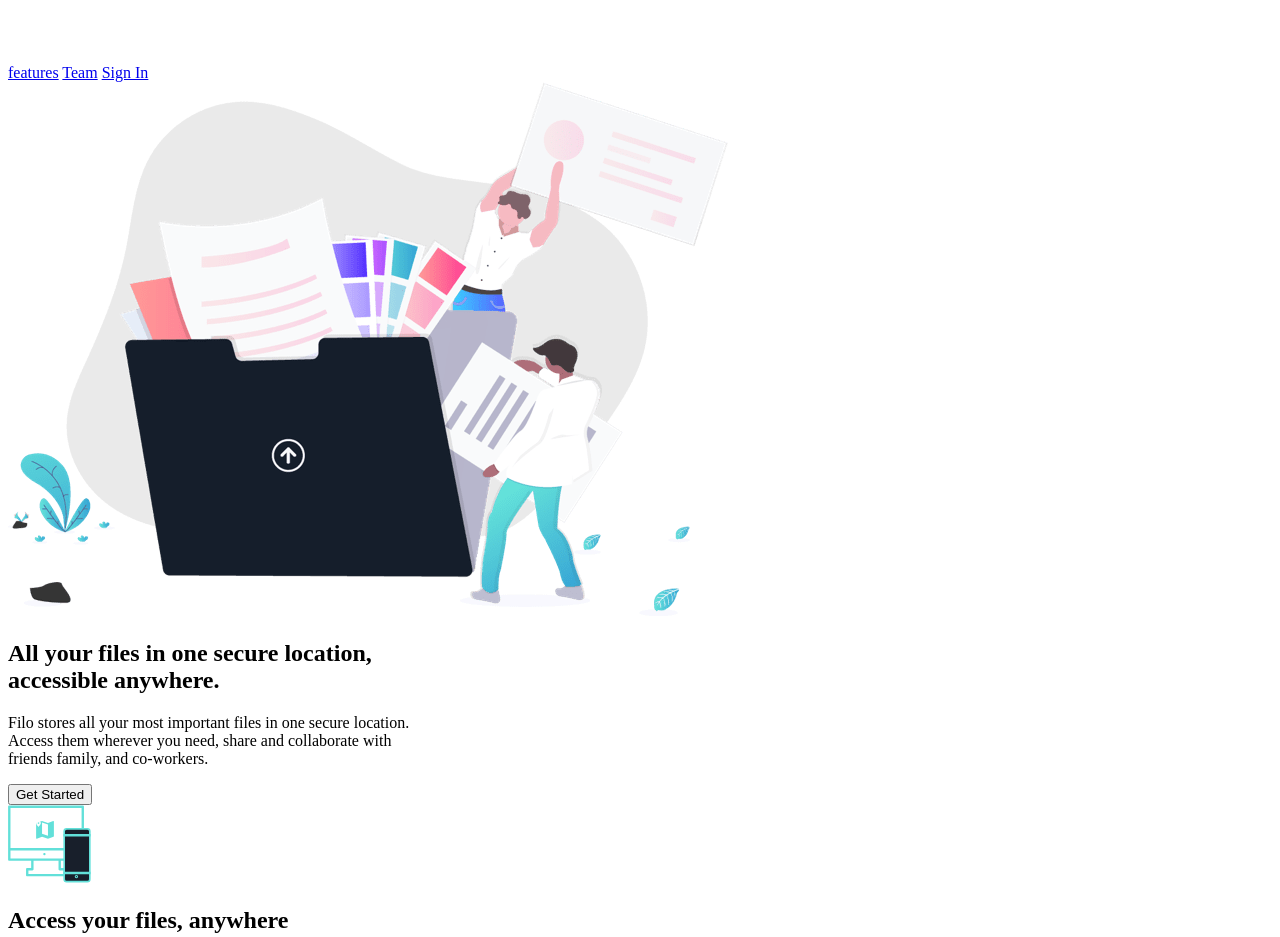
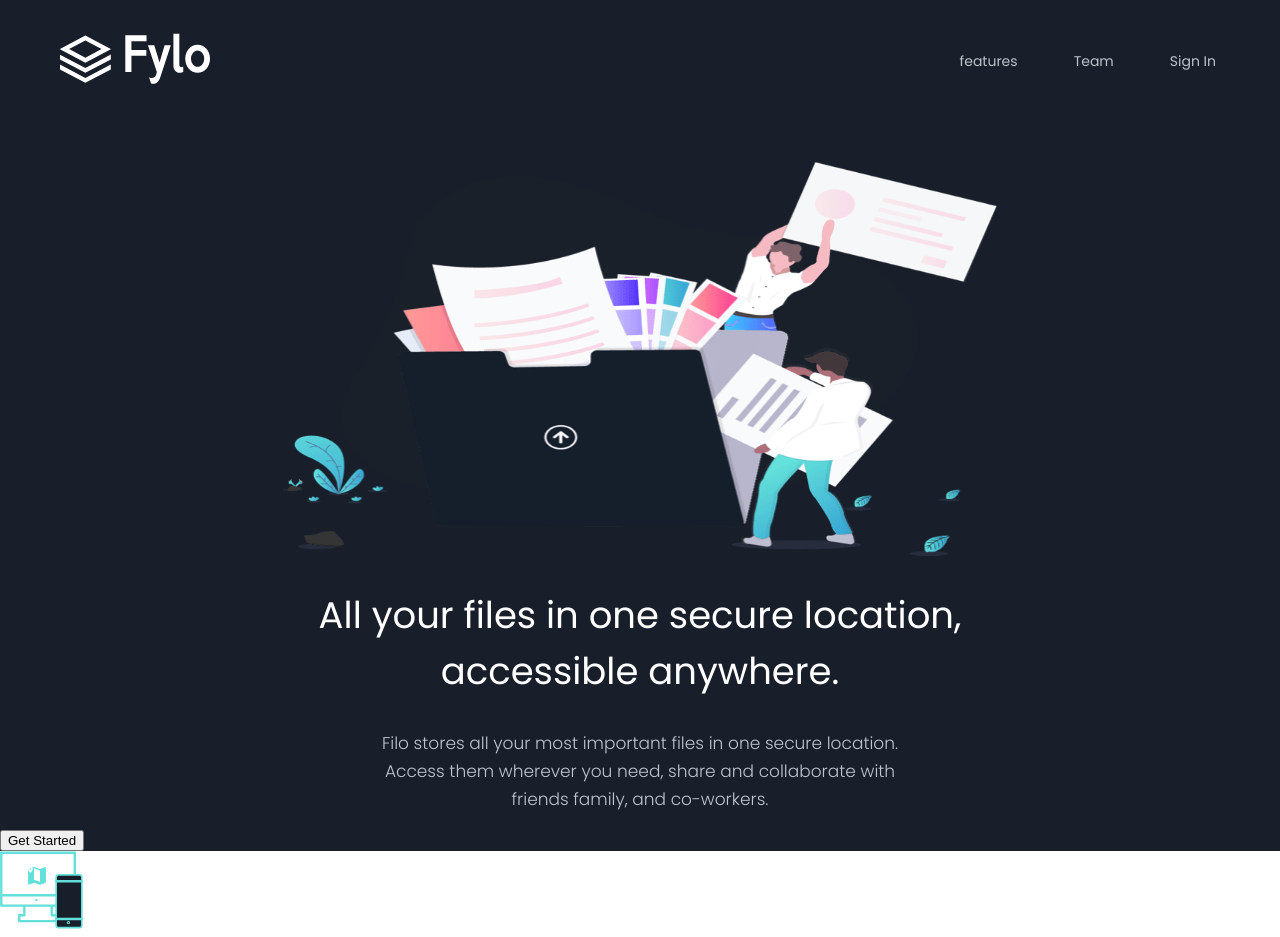
Before and after one commit to pacheco-andres/web-design-filo-mentor-dark, a plain HTML site: page index.html in a window 1280 px wide. Shown: the top 937 px of the page. Drawn offline with nearby package versions, Linux system fonts and the light colour scheme; files that its build step writes are made by us from their sources.

Commit message:
Adding styles to the header section

```diff
--- a/index.html
+++ b/index.html
@@ -5,26 +5,26 @@
   <meta name="viewport" content="width=device-width, initial-scale=1.0"> <!-- displays site properly based on user's device -->
   <link rel="icon" type="image/png" sizes="32x32" href="./images/favicon-32x32.png">
   <title>Frontend Mentor | Fylo landing page with dark theme and features grid</title>
-  <link href="https://fonts.googleapis.com/css2?family=Poppins:wght@500;700&display=swap" rel="stylesheet">
-  <link rel="stylesheet" href="styles.css">
+  <link href="https://fonts.googleapis.com/css2?family=Poppins:wght@300;400;500&display=swap" rel="stylesheet" rel="stylesheet">
+  <link rel="stylesheet" href="style.css">
 </head>
-<body>
+<body class="body">
   <header>
-    <nav>
-      <div>
-        <img src="images/logo.svg">
-        <div>
-          <a href="#">features</a>
-          <a href="#">Team</a>
-          <a href="#">Sign In</a>
+    <nav class="background-color-header">
+      <div class="navbar">
+        <img class="logo" src="images/logo.svg">
+        <div class="margin-top">
+          <a class="text-decoration" href="#">features</a>
+          <a class="text-decoration" href="#">Team</a>
+          <a class="text-decoration margin-right" href="#">Sign In</a>
         </div>
       </div>
     </nav>
   </header>
-  <section>
-    <img src="images/illustration-intro.png">
-    <h1> All your files in one secure location, <br> accessible anywhere. </h1>
-    <p> Filo stores all your most important files in one secure location. <br> Access them
+  <section class="background-color-header">
+    <img class="images-ilustration" src="images/illustration-intro.png">
+    <h1 class="text"> All your files in one secure location, <br> accessible anywhere. </h1>
+    <p class="filo-stores"> Filo stores all your most important files in one secure location. <br> Access them
       wherever you need, share and collaborate with <br> friends family, and co-workers.
     </p>
     <button>Get Started</button>
--- a/style.scss
+++ b/style.scss
@@ -10,4 +10,71 @@ $Blue: hsl(198, 60%, 50%);
 $Light-Red: hsl(0, 100%, 63%);
 
 /* Neutral */
-$White: hsl(0, 0%, 100%)
+$White: hsl(0, 0%, 100%);
+
+.body{
+  margin: 0px;
+  padding: 0px;
+}
+
+.navbar{
+  display: flex;
+  justify-content: space-around;
+  color: $White;
+  padding-bottom: 32px;
+}
+
+.background-color-header{
+  background-color: $Dark-Blue-main-background;
+}
+
+.text-decoration{
+  text-decoration:none;
+  color: #BCC3CA;
+  font-family: 'Poppins', sans-serif;
+  font-size: 14px;
+  line-height: 22px;
+  margin-right: 52px;
+}
+
+.margin-right{
+  margin-right: 64px;
+}
+
+.logo{
+  width: 150px;
+  height: 51px;
+  padding-left: 60px;
+  padding-top: 33px;
+}
+
+.margin-top{
+  margin-left: auto;
+  padding-top: 50px;
+}
+
+.images-ilustration{
+  display:block;
+  margin:auto;
+  padding-top: 45px;
+  width: 716px;
+  height: 395px;
+}
+
+.text{
+  text-align: center;
+  color: $White;
+  font-family: 'Poppins', sans-serif;
+  font-size: 37px;
+  line-height: 56px;
+  font-weight: 400;
+}
+
+.filo-stores{
+  font-family: 'Poppins', sans-serif;
+  text-align: center;
+  color: #BEC5CF;
+  font-size: 17px;
+  line-height: 28px;
+  font-weight: 200;
+}
```
Also changed, not shown: style.css, 1 other file.
